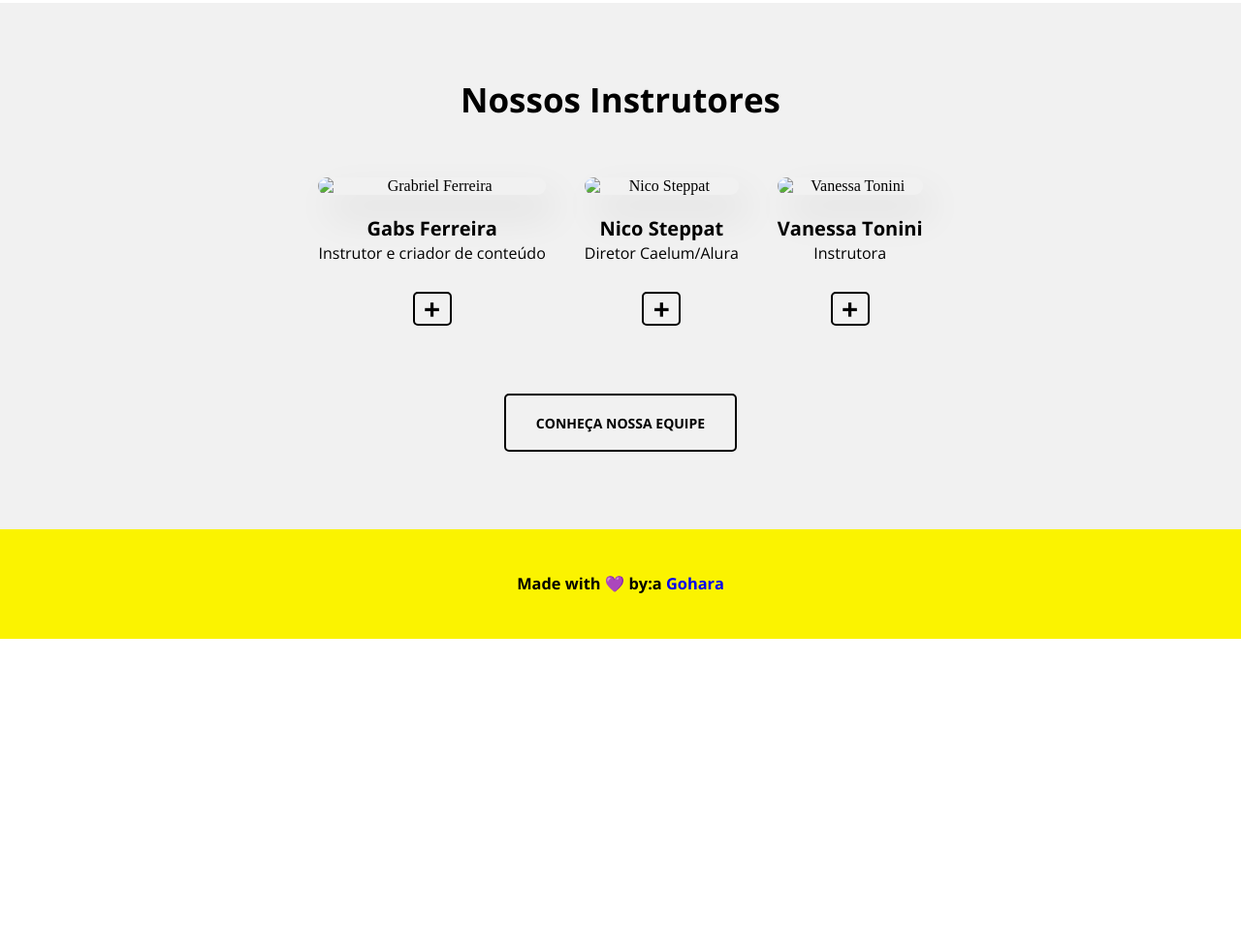
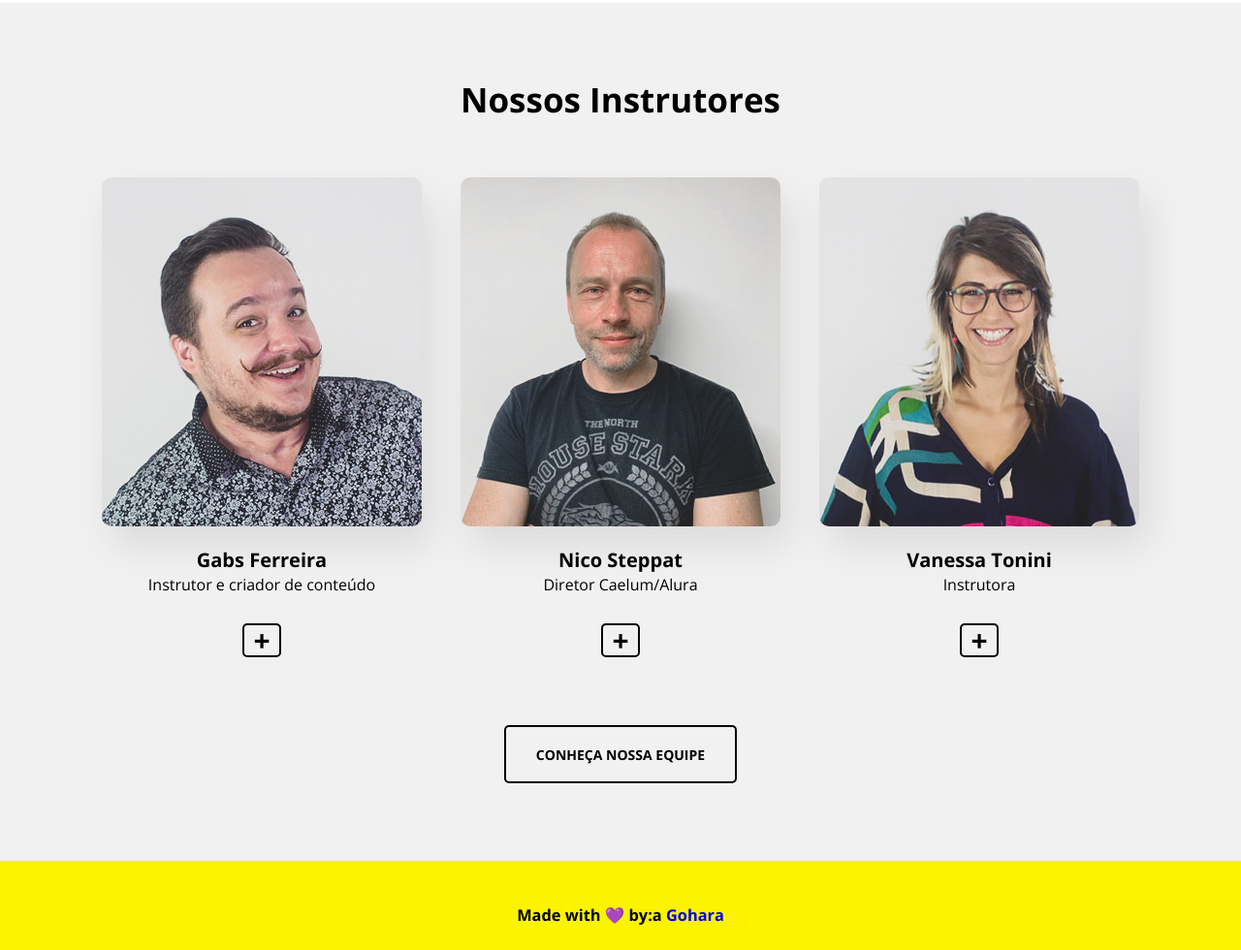
Before and after one commit to GoharaJunior/caelum, a website: page index.html in a window 1280 px wide. Shown: the part 2324-3304 px from the top of the page at 97% size. Before the commit the page ends 2983 px from the top, so only its background shows below. Drawn offline with nearby package versions, Linux system fonts and the light colour scheme; the site is published under a folder, as on GitHub Pages, so addresses that start at the root find nothing.

Commit message:
Ajustes para GitHub Pages

```diff
--- a/index.html
+++ b/index.html
@@ -162,20 +162,20 @@
     <h2>Nossos Instrutores</h2>
     <div class="our-instructors-container">
       <div class="instructors">
-        <img src="/img/GABRIEL_FERREIRA.jpg" alt="Grabriel Ferreira">
+        <img src="./img/GABRIEL_FERREIRA.jpg" alt="Grabriel Ferreira">
         <h3>Gabs Ferreira</h3>
         <p>Instrutor e criador de conteúdo</p>
         <a class="btn-4" href="#">+</a>
       </div>
       <div class="instructors">
-        <img src="/img/NICO-STEPPAT.jpg" alt="Nico Steppat">
+        <img src="./img/NICO-STEPPAT.jpg" alt="Nico Steppat">
         <h3>Nico Steppat</h3>
         <p>Diretor Caelum/Alura</p>
         <a class="btn-4" href="#">+</a>
 
       </div>
       <div class="instructors">
-        <img src="/img/VANESSA_TONINI.jpg" alt="Vanessa Tonini">
+        <img src="./img/VANESSA_TONINI.jpg" alt="Vanessa Tonini">
         <h3>Vanessa Tonini</h3>
         <p>Instrutora</p>
         <a class="btn-4" href="#">+</a>
```
